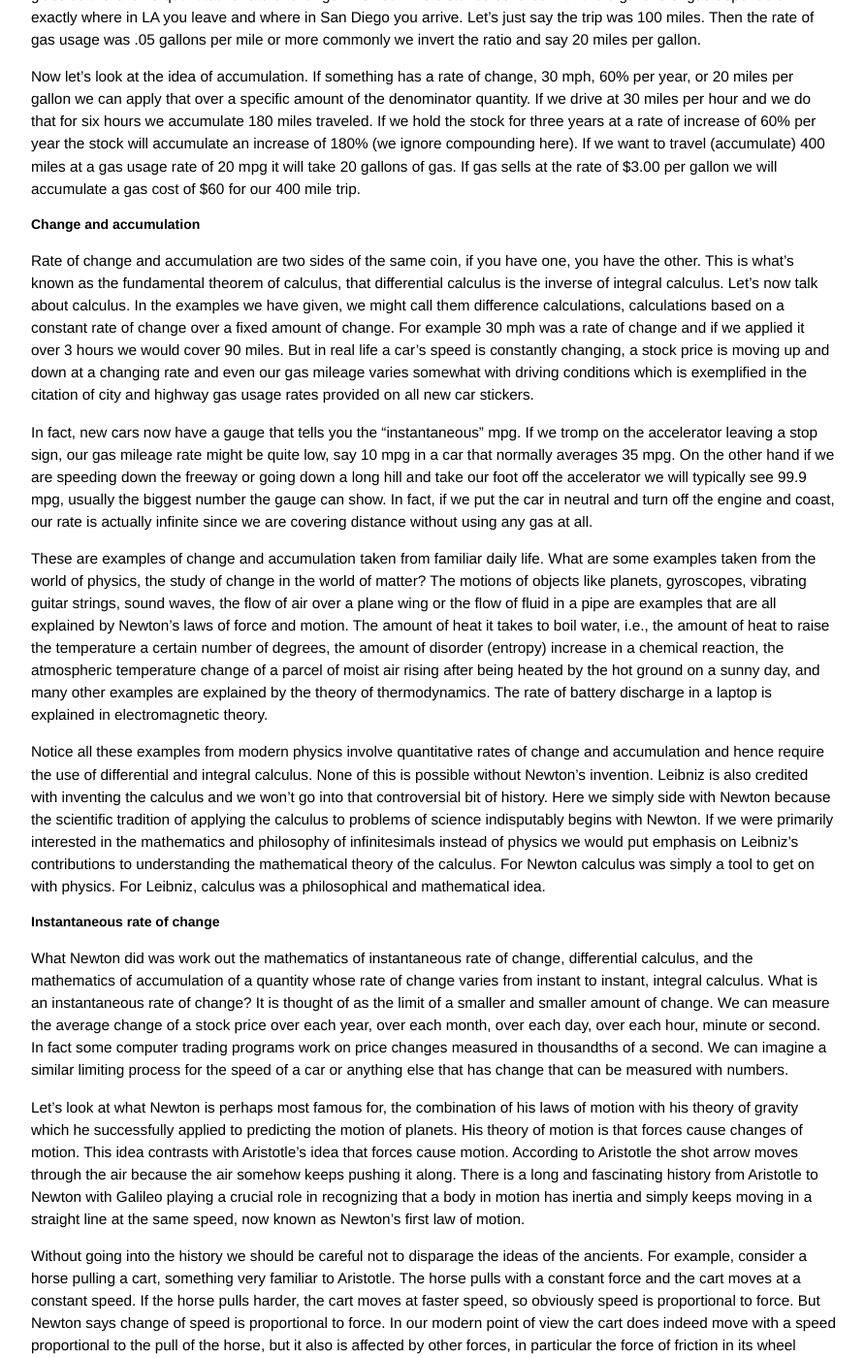
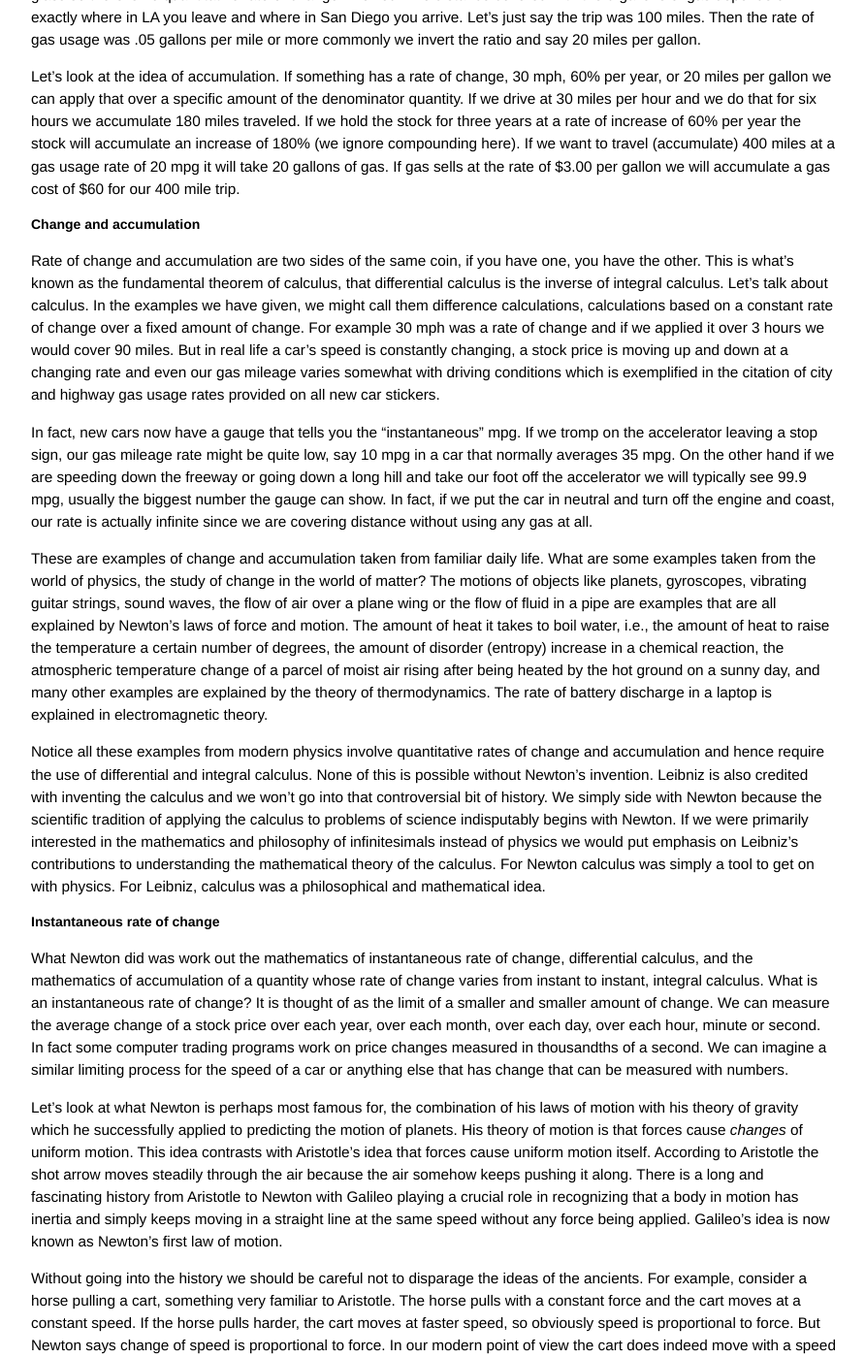
Before and after one commit to grbfacet/facet, a Jekyll site: the page built from tutorial.md, in a window 1280 px wide and 1400 px high, scrolled down 1614 px. Shown: the whole window at 97% size, without its empty margins (193-1085 px from the left). Built offline with Jekyll 4.4.1, drawn with Linux system fonts in a browser that asks for light colours; Markdown is read by kramdown in place of the engine named in the settings.

Commit message:
Update tutorial.md

```diff
--- a/tutorial.md
+++ b/tutorial.md
@@ -30,23 +30,23 @@ Some important points are implied in these two paragraphs. Suppose someone said
 
 When the two points of reference differ by some kind of quantitative measure we can talk about a rate of change. If it took 10 minutes to drive the 5 miles from A to B we had an average rate of location change (speed) of 5 miles per 10 minutes or 30 mile per hour. If the stock started at 100 dollars per share, then it increased 5% in one month or 60% a year. In the case of the grapes to wine there is no quantitative measure of the difference between grapes on the vine and wine in the glass so there is no quantitative rate of change involved. The distance covered with the 5 gallons of gas depends on exactly where in LA you leave and where in San Diego you arrive. Let’s just say the trip was 100 miles. Then the rate of gas usage was .05 gallons per mile or more commonly we invert the ratio and say 20 miles per gallon.
 
-Now let’s look at the idea of accumulation. If something has a rate of change, 30 mph, 60% per year, or 20 miles per gallon we can apply that over a specific amount of the denominator quantity. If we drive at 30 miles per hour and we do that for six hours we accumulate 180 miles traveled. If we hold the stock for three years at a rate of increase of 60% per year the stock will accumulate an increase of 180% (we ignore compounding here). If we want to travel (accumulate) 400 miles at a gas usage rate of 20 mpg it will take 20 gallons of gas. If gas sells at the rate of $3.00 per gallon we will accumulate a gas cost of $60 for our 400 mile trip.
+Let’s look at the idea of accumulation. If something has a rate of change, 30 mph, 60% per year, or 20 miles per gallon we can apply that over a specific amount of the denominator quantity. If we drive at 30 miles per hour and we do that for six hours we accumulate 180 miles traveled. If we hold the stock for three years at a rate of increase of 60% per year the stock will accumulate an increase of 180% (we ignore compounding here). If we want to travel (accumulate) 400 miles at a gas usage rate of 20 mpg it will take 20 gallons of gas. If gas sells at the rate of $3.00 per gallon we will accumulate a gas cost of $60 for our 400 mile trip.
 
 ##### Change and accumulation
 
-Rate of change and accumulation are two sides of the same coin, if you have one, you have the other. This is what’s known as the fundamental theorem of calculus, that differential calculus is the inverse of integral calculus. Let’s now talk about calculus. In the examples we have given, we might call them difference calculations, calculations based on a constant rate of change over a fixed amount of change. For example 30 mph was a rate of change and if we applied it over 3 hours we would cover 90 miles. But in real life a car’s speed is constantly changing, a stock price is moving up and down at a changing rate and even our gas mileage varies somewhat with driving conditions which is exemplified in the citation of city and highway gas usage rates provided on all new car stickers.
+Rate of change and accumulation are two sides of the same coin, if you have one, you have the other. This is what’s known as the fundamental theorem of calculus, that differential calculus is the inverse of integral calculus. Let’s talk about calculus. In the examples we have given, we might call them difference calculations, calculations based on a constant rate of change over a fixed amount of change. For example 30 mph was a rate of change and if we applied it over 3 hours we would cover 90 miles. But in real life a car’s speed is constantly changing, a stock price is moving up and down at a changing rate and even our gas mileage varies somewhat with driving conditions which is exemplified in the citation of city and highway gas usage rates provided on all new car stickers.
 
 In fact, new cars now have a gauge that tells you the “instantaneous” mpg. If we tromp on the accelerator leaving a stop sign, our gas mileage rate might be quite low, say 10 mpg in a car that normally averages 35 mpg. On the other hand if we are speeding down the freeway or going down a long hill and take our foot off the accelerator we will typically see 99.9 mpg, usually the biggest number the gauge can show. In fact, if we put the car in neutral and turn off the engine and coast, our rate is actually infinite since we are covering distance without using any gas at all.
 
 These are examples of change and accumulation taken from familiar daily life. What are some examples taken from the world of physics, the study of change in the world of matter? The motions of objects like planets, gyroscopes, vibrating guitar strings, sound waves, the flow of air over a plane wing or the flow of fluid in a pipe are examples that are all explained by Newton’s laws of force and motion. The amount of heat it takes to boil water, i.e., the amount of heat to raise the temperature a certain number of degrees, the amount of disorder (entropy) increase in a chemical reaction, the atmospheric temperature change of a parcel of moist air rising after being heated by the hot ground on a sunny day, and many other examples are explained by the theory of thermodynamics. The rate of battery discharge in a laptop is explained in electromagnetic theory.
 
-Notice all these examples from modern physics involve quantitative rates of change and accumulation and hence require the use of differential and integral calculus. None of this is possible without Newton’s invention. Leibniz is also credited with inventing the calculus and we won’t go into that controversial bit of history. Here we simply side with Newton because the scientific tradition of applying the calculus to problems of science indisputably begins with Newton. If we were primarily interested in the mathematics and philosophy of infinitesimals instead of physics we would put emphasis on Leibniz’s contributions to understanding the mathematical theory of the calculus. For Newton calculus was simply a tool to get on with physics. For Leibniz, calculus was a philosophical and mathematical idea.
+Notice all these examples from modern physics involve quantitative rates of change and accumulation and hence require the use of differential and integral calculus. None of this is possible without Newton’s invention. Leibniz is also credited with inventing the calculus and we won’t go into that controversial bit of history. We simply side with Newton because the scientific tradition of applying the calculus to problems of science indisputably begins with Newton. If we were primarily interested in the mathematics and philosophy of infinitesimals instead of physics we would put emphasis on Leibniz’s contributions to understanding the mathematical theory of the calculus. For Newton calculus was simply a tool to get on with physics. For Leibniz, calculus was a philosophical and mathematical idea.
 
 ##### Instantaneous rate of change
 
 What Newton did was work out the mathematics of instantaneous rate of change, differential calculus, and the mathematics of accumulation of a quantity whose rate of change varies from instant to instant, integral calculus. What is an instantaneous rate of change? It is thought of as the limit of a smaller and smaller amount of change. We can measure the average change of a stock price over each year, over each month, over each day, over each hour, minute or second. In fact some computer trading programs work on price changes measured in thousandths of a second. We can imagine a similar limiting process for the speed of a car or anything else that has change that can be measured with numbers.
 
-Let’s look at what Newton is perhaps most famous for, the combination of his laws of motion with his theory of gravity which he successfully applied to predicting the motion of planets. His theory of motion is that forces cause changes of motion. This idea contrasts with Aristotle’s idea that forces cause motion. According to Aristotle the shot arrow moves through the air because the air somehow keeps pushing it along. There is a long and fascinating history from Aristotle to Newton with Galileo playing a crucial role in recognizing that a body in motion has inertia and simply keeps moving in a straight line at the same speed, now known as Newton’s first law of motion.
+Let’s look at what Newton is perhaps most famous for, the combination of his laws of motion with his theory of gravity which he successfully applied to predicting the motion of planets. His theory of motion is that forces cause _changes_ of uniform motion. This idea contrasts with Aristotle’s idea that forces cause uniform motion itself. According to Aristotle the shot arrow moves steadily through the air because the air somehow keeps pushing it along. There is a long and fascinating history from Aristotle to Newton with Galileo playing a crucial role in recognizing that a body in motion has inertia and simply keeps moving in a straight line at the same speed without any force being applied. Galileo's idea is now known as Newton’s first law of motion.
 
 Without going into the history we should be careful not to disparage the ideas of the ancients. For example, consider a horse pulling a cart, something very familiar to Aristotle. The horse pulls with a constant force and the cart moves at a constant speed. If the horse pulls harder, the cart moves at faster speed, so obviously speed is proportional to force. But Newton says change of speed is proportional to force. In our modern point of view the cart does indeed move with a speed proportional to the pull of the horse, but it also is affected by other forces, in particular the force of friction in its wheel bearings and all the small bumps in the road. Newton would say those forces resisting the motion exactly balance the pull of the horse and the cart moves at a constant speed because the total of all forces on it balance out to zero.
 
```
